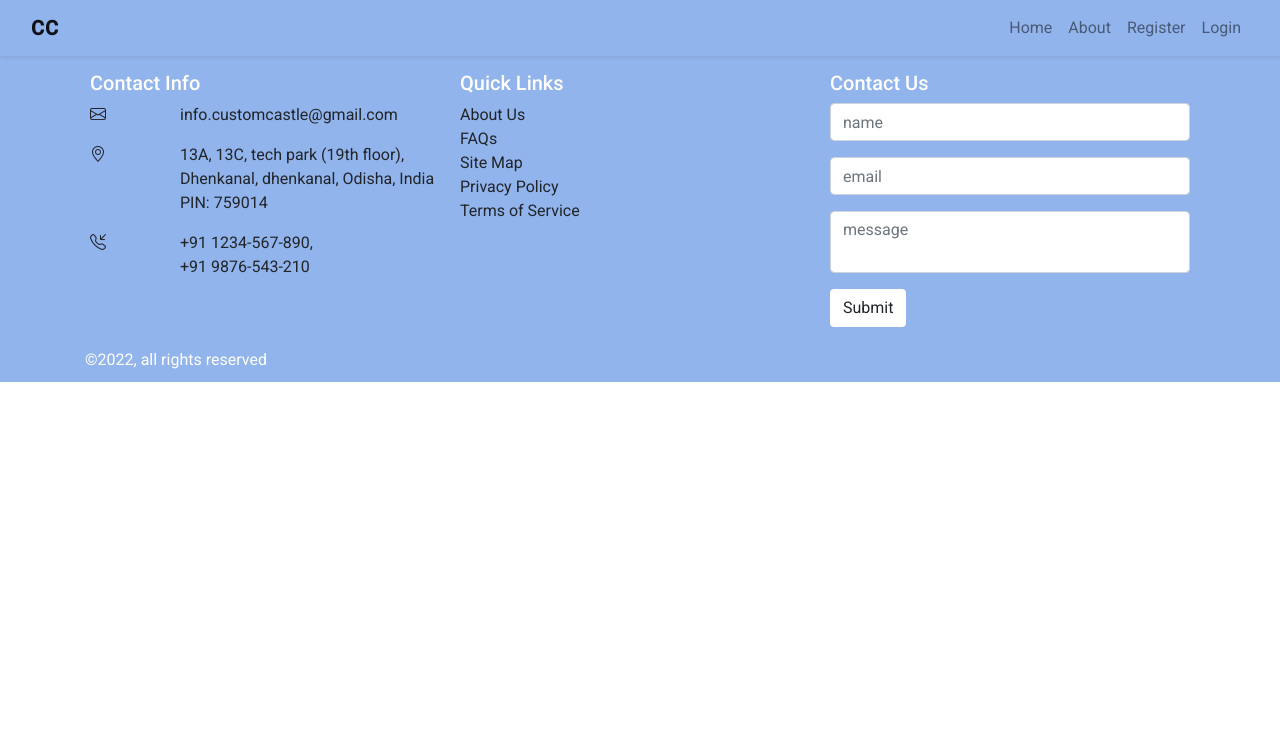
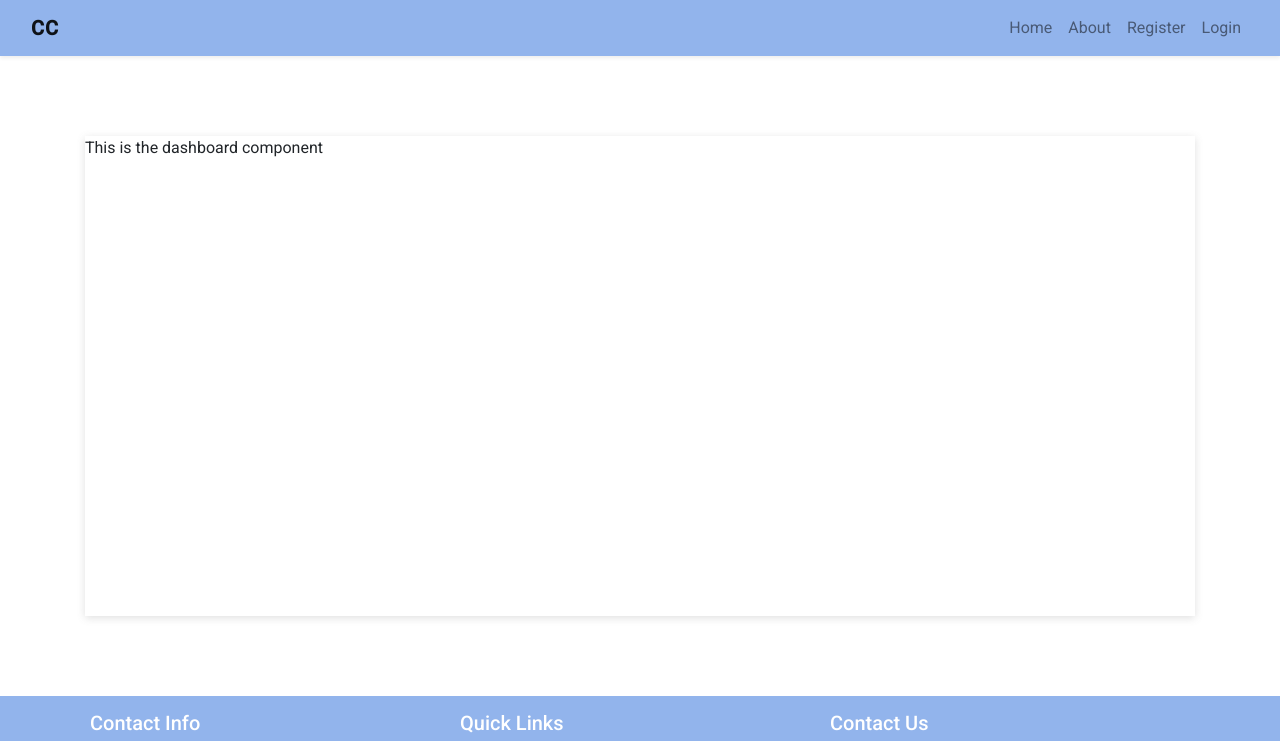
Before and after one commit to predator2v0/hrms-mern, a React (Create React App) app in the folder hrms-client/: page /dashboard in a window 1280 px wide. Shown: the top 741 px of the page. Built offline with nearby package versions, Linux system fonts and the light colour scheme.

Commit message:
implemented structure for user dashboard

```diff
--- a/hrms-client/src/App.jsx
+++ b/hrms-client/src/App.jsx
@@ -9,6 +9,7 @@ import About from "./components/About";
 import Login from "./components/Login";
 import Footer from "./components/Footer";
 import Register from "./components/Register";
+import Dashboard from "./components/Dashboard";
 
 const App = () => {
     return (
@@ -20,6 +21,7 @@ const App = () => {
                     <Route path='/about' element={<About />} />
                     <Route path='/login' element={<Login />} />
                     <Route path='/register' element={<Register />} />
+                    <Route path='/dashboard' element={<Dashboard />} />
                 </Routes>
             </div>
             <Footer />
--- /dev/null
+++ b/hrms-client/src/assets/css/dashboard.css
@@ -0,0 +1,5 @@
+.dashboard-component{
+    width: 100%;
+    min-height: 60vh;
+    margin: 5rem auto;
+}
--- /dev/null
+++ b/hrms-client/src/components/Dashboard.jsx
@@ -0,0 +1,11 @@
+import React from "react";
+import "../assets/css/dashboard.css";
+const Dashboard = () => {
+    return (
+        <div className='dashboard-component component-shadow'>
+            This is the dashboard component
+        </div>
+    );
+};
+
+export default Dashboard;
```
